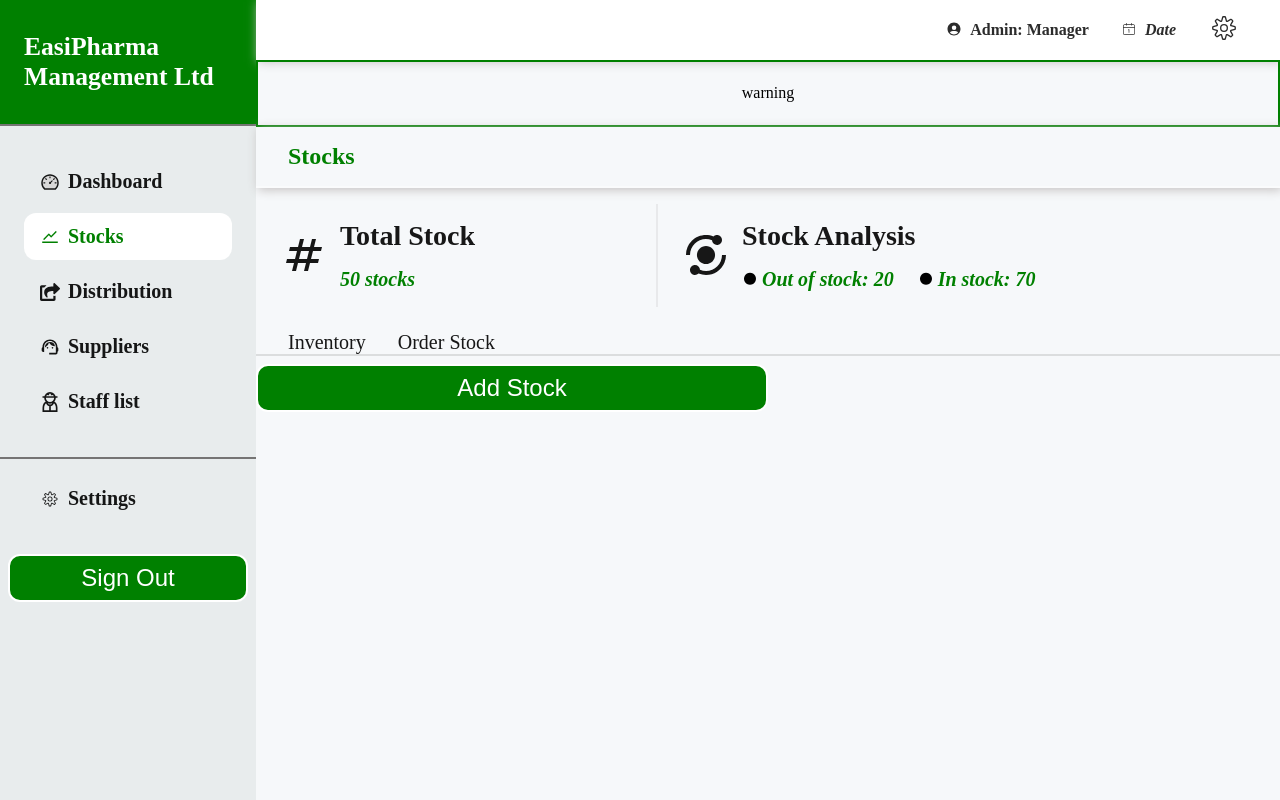
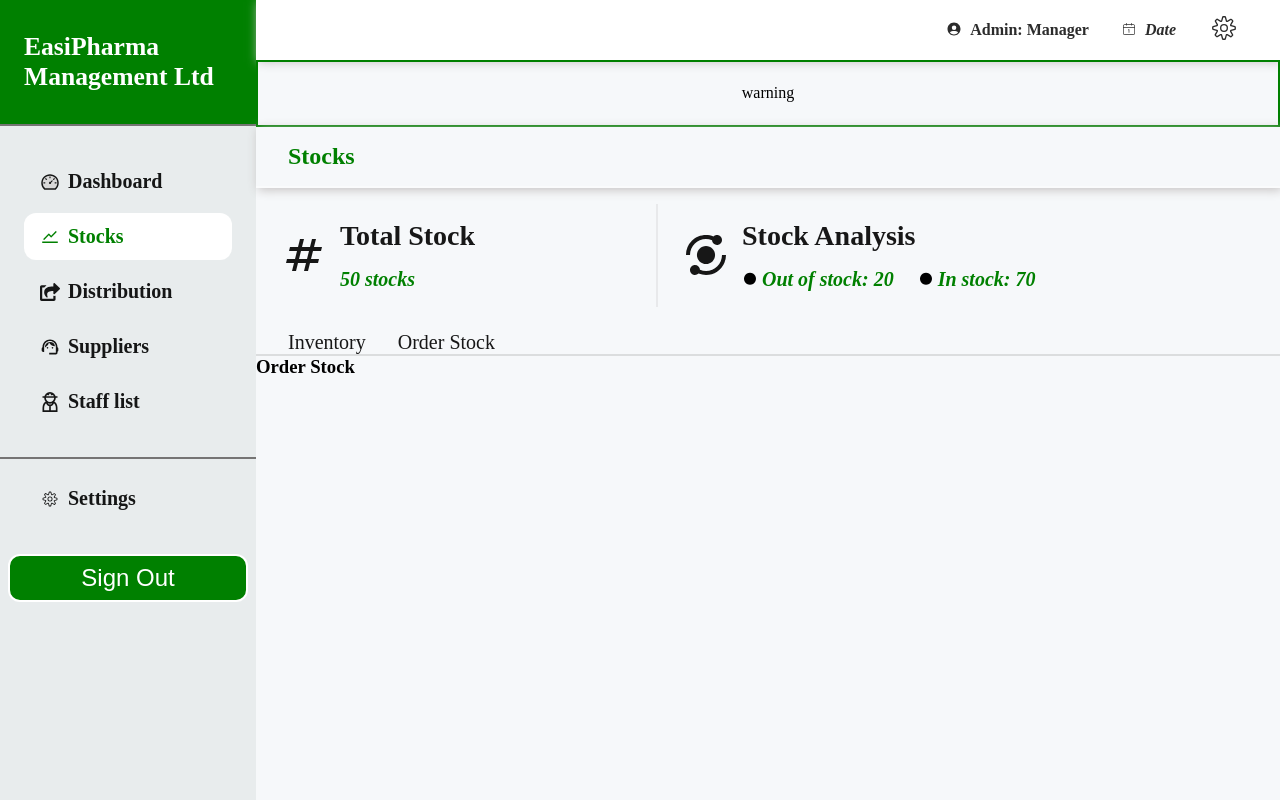
Before and after one commit to olamilekan5162/EasiPharma, a React (Vite) app: page /homepage/stocks/orderstock in a window 1280 px wide. Built offline with nearby package versions, Linux system fonts and the light colour scheme; no server answers.

Commit message:
create outlet for inventory and order stock in stocks.jsx

```diff
--- a/src/App.jsx
+++ b/src/App.jsx
@@ -53,7 +53,7 @@ function App() {
               element: <Inventory />
             },
             {
-              path: "orderStock",
+              path: "orderstock",
               element: <OrderStock />
             }
             ]
--- a/src/components/ui/orderStock/OrderStock.jsx
+++ b/src/components/ui/orderStock/OrderStock.jsx
@@ -1,6 +1,6 @@
 const OrderStock = () => {
   return (
-    <h1>Distribution</h1>
+    <h1>Order Stock</h1>
     )
 }
 export default OrderStock;
--- a/src/components/ui/stocks/Stocks.jsx
+++ b/src/components/ui/stocks/Stocks.jsx
@@ -5,6 +5,7 @@ import "./stocks.css"
 import { MdOutlineNumbers as Hashicon } from "react-icons/md";
 import { BiSolidAnalyse as Analyicon } from "react-icons/bi";
 import { WiMoonFull as Doticon } from "react-icons/wi";
+import { NavLink, Outlet } from 'react-router-dom'
 
 const suppliers = ["Supplier A", "Supplier B", "Supplier C"];
 const Stocks = () => {
@@ -65,18 +66,18 @@ const Stocks = () => {
 
         <div className="stock_lowbar">
           <div className="stock_lowbar_link right_margin">
-            <a href="#">
+            <NavLink to="inventory">
               Inventory
-            </a>
+            </NavLink>
           </div>
 
           <div className="stock_lowbar_link">
-            <a href="">Order Stock</a>
+            <NavLink to="orderstock">Order Stock</NavLink>
           </div>
         </div>
       </div>
-
-      <Button onClick={() => setIsModalOpen(true)}>Add Stock</Button>
+      <Outlet />
+      {/*<Button onClick={() => setIsModalOpen(true)}>Add Stock</Button>*/}
 
       <Modal isOpen={isModalOpen} onClose={() => setIsModalOpen(false)}></Modal>
     </section>
```
